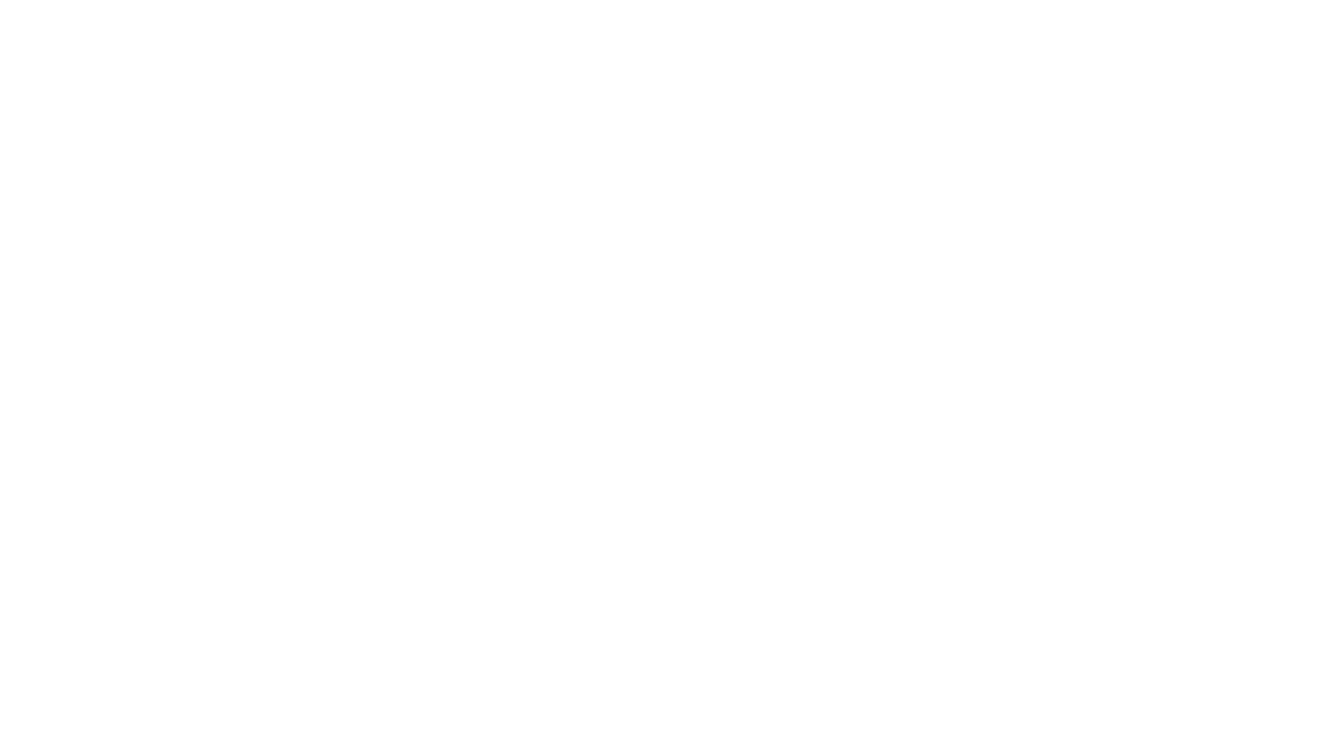
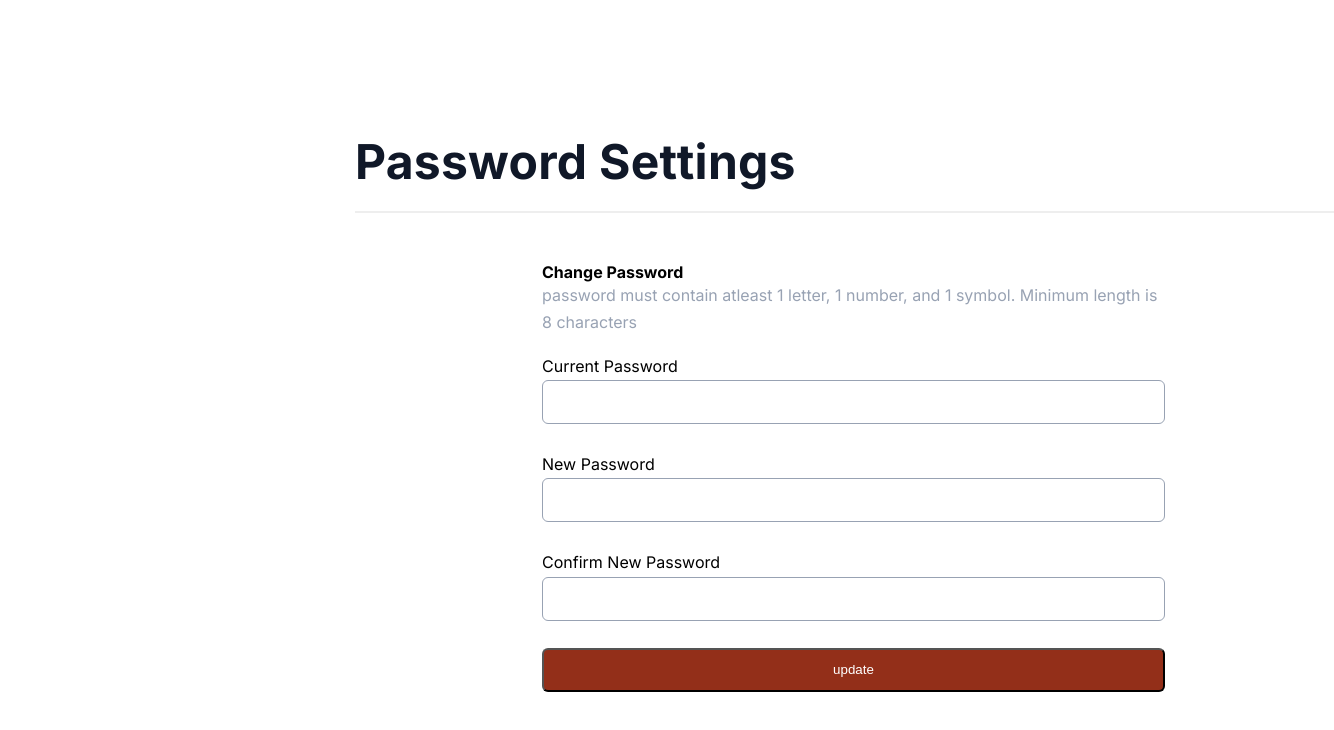
Before and after one commit to aristokratos/QueenFisher_App, a React (Vite) app: page /update-password in a window 1280 px wide. Before the commit this address had no page. Shown: the top 730 px of the page, 1334 px wide, since content can reach past the window. Built offline with nearby package versions, Linux system fonts and the light colour scheme.

Commit message:
Update password Screen

```diff
--- a/src/App.tsx
+++ b/src/App.tsx
@@ -2,6 +2,7 @@ import React from 'react';
 import Register from '../src/components/register/Register';
 import { BrowserRouter, Routes, Route } from 'react-router-dom';
 import LandingPage from './pages/landingPage/LandingPage';
+import UpdatePassword from './components/UpdatePassword';
 
 const App: React.FC = () => {
   return (
@@ -9,6 +10,7 @@ const App: React.FC = () => {
       <Routes>
         <Route index={true} element={<LandingPage />} />
         <Route path="register" element={ <Register/>}/>
+        <Route path="update-password" element={ <UpdatePassword/>}/>
       </Routes>
     </BrowserRouter>
   );
--- /dev/null
+++ b/src/components/UpdatePassword.css
@@ -0,0 +1,139 @@
+.p-setting {
+  position: absolute;
+  left: 355px;
+  top: 128px;
+  font-family: 'Inter';
+  line-height: 140%;
+  letter-spacing: 0.25px;
+  color: #101828;
+}
+
+.password-container {
+  display: flex;
+  flex-direction: column;
+  align-items: flex-start;
+  padding: 24px 32px;
+  gap: 16px;
+  text-align: left;
+
+  position: absolute;
+  width: 687px;
+  height: 464px;
+  left: 510px;
+  top: 239px;
+  background: #ffffff;
+}
+
+.border {
+  margin-top: 30px;
+  position: absolute;
+  width: 979px;
+  height: 2px;
+  left: 355px;
+  top: 181px;
+
+  /* Gray/200 */
+
+  background: #eeeeee;
+}
+
+/* .password-form {
+} */
+
+.passinput {
+  box-sizing: border-box;
+
+  /* Auto layout */
+
+  display: flex;
+  flex-direction: row;
+  align-items: center;
+  padding: 12px 16px;
+  gap: 550px;
+  position: relative;
+
+  width: 623px;
+  height: 44px;
+
+  /* White */
+
+  background: #ffffff;
+  /* Grey 400 */
+
+  border: 1px solid #98a2b3;
+  border-radius: 6px;
+
+  /* Inside auto layout */
+
+  flex: none;
+  order: 1;
+  flex-grow: 0;
+}
+
+.lblinput {
+  width: 122px;
+  height: 20px;
+
+  /* Button Semi Bold - 14 */
+
+  font-family: 'Inter';
+  font-style: normal;
+  font-weight: 600;
+  font-size: 14px;
+  line-height: 20px;
+  /* identical to box height, or 143% */
+
+  color: #012a4a;
+
+  /* Inside auto layout */
+
+  flex: none;
+  order: 0;
+  flex-grow: 0;
+}
+
+.p-paragraph {
+  color: #98a2b3;
+}
+
+.btnupdate {
+  /* Auto layout */
+
+  display: flex;
+  flex-direction: row;
+  justify-content: center;
+  align-items: center;
+  padding: 12px 16px;
+  gap: 8px;
+
+  width: 623px;
+  height: 44px;
+  color: #ffffff;
+
+  /* Orange 800 */
+
+  background: #932f19;
+  border-radius: 6px;
+  flex: none;
+  order: 1;
+  flex-grow: 0;
+}
+.passIcon {
+  display: flex;
+}
+.icon {
+  position: absolute;
+  /* margin-left: 500px; */
+  top: 350px;
+  right: 108px;
+}
+.icon1 {
+  position: absolute;
+  top: 254px;
+  right: 108px;
+}
+.icon2 {
+  position: absolute;
+  top: 152px;
+  right: 108px;
+}
--- /dev/null
+++ b/src/components/UpdatePassword.tsx
@@ -0,0 +1,104 @@
+import '../components/UpdatePassword.css';
+import { AiOutlineEye, AiOutlineEyeInvisible } from 'react-icons/ai';
+import { useState } from 'react';
+
+function UpdatePassword() {
+  const [showPassword, setShowPassword] = useState(false);
+  const [showPassword2, setShowPassword2] = useState(false);
+  const [showPassword3, setShowPassword3] = useState(false);
+
+
+
+  const handleShowPassword = () => {
+    setShowPassword((prevShowPassword) => !prevShowPassword);
+  };
+
+  const handleShowPassword2 = () => {
+      setShowPassword2((prevShowPassword) => !prevShowPassword);
+  };
+  const handleShowPassword3 = () => {
+    setShowPassword3((prevShowPassword) => !prevShowPassword);
+  };
+
+
+
+// function App() {
+//   return (
+//     <div>
+//       <PasswordInput id="password1" label="Password 1" />
+//       <PasswordInput id="password2" label="Password 2" />
+//       <PasswordInput id="password3" label="Password 3" />
+//     </div>
+//   );
+// }
+
+  return (
+    <>
+      <h1 className="p-setting">Password Settings</h1>
+      <div className="border"></div>
+
+      <div className="password-container">
+        <div className="password-instruction">
+          <div>
+            <h4>Change Password</h4>
+
+            <p className="p-paragraph">
+              password must contain atleast 1 letter, 1 number, and 1 symbol.
+              Minimum length is <br /> 8 characters
+            </p>
+          </div>
+        </div>
+
+        <div className="password-form">
+          <form>
+            <div>
+              <label>Current Password </label>
+              <br />
+              <div className="passIcon">
+                <input
+                  type={showPassword ? 'text' : 'password'}
+                  className="passinput"
+                />
+                <span className="icon2" onClick={handleShowPassword}>
+                  {showPassword ? <AiOutlineEyeInvisible /> : <AiOutlineEye />}
+                </span>
+              </div>
+              <br />
+
+              <label> New Password </label>
+              <br />
+              <div className="passIcon">
+                <input
+                  type={showPassword2 ? 'text' : 'password'}
+                  className="passinput"
+                />
+                <span className="icon1" onClick={handleShowPassword2}>
+                  {showPassword2 ? <AiOutlineEyeInvisible /> : <AiOutlineEye />}
+                </span>
+              </div>
+              <br />
+
+              <label>Confirm New Password</label>
+              <br />
+              <div className="passIcon">
+                <input
+                  type={showPassword3 ? 'text' : 'password'}
+                  className="passinput"
+                />
+                <span className="icon" onClick={handleShowPassword3}>
+                  {showPassword3 ? <AiOutlineEyeInvisible /> : <AiOutlineEye />}
+                </span>
+              </div>
+
+              <br />
+            </div>
+
+            <input type="submit" value="update" className="btnupdate" />
+          </form>
+        </div>
+      </div>
+    </>
+  );
+}
+
+export default UpdatePassword;
```
Also changed, not shown: 1 other file (tests, documents, lock files or other folders).
